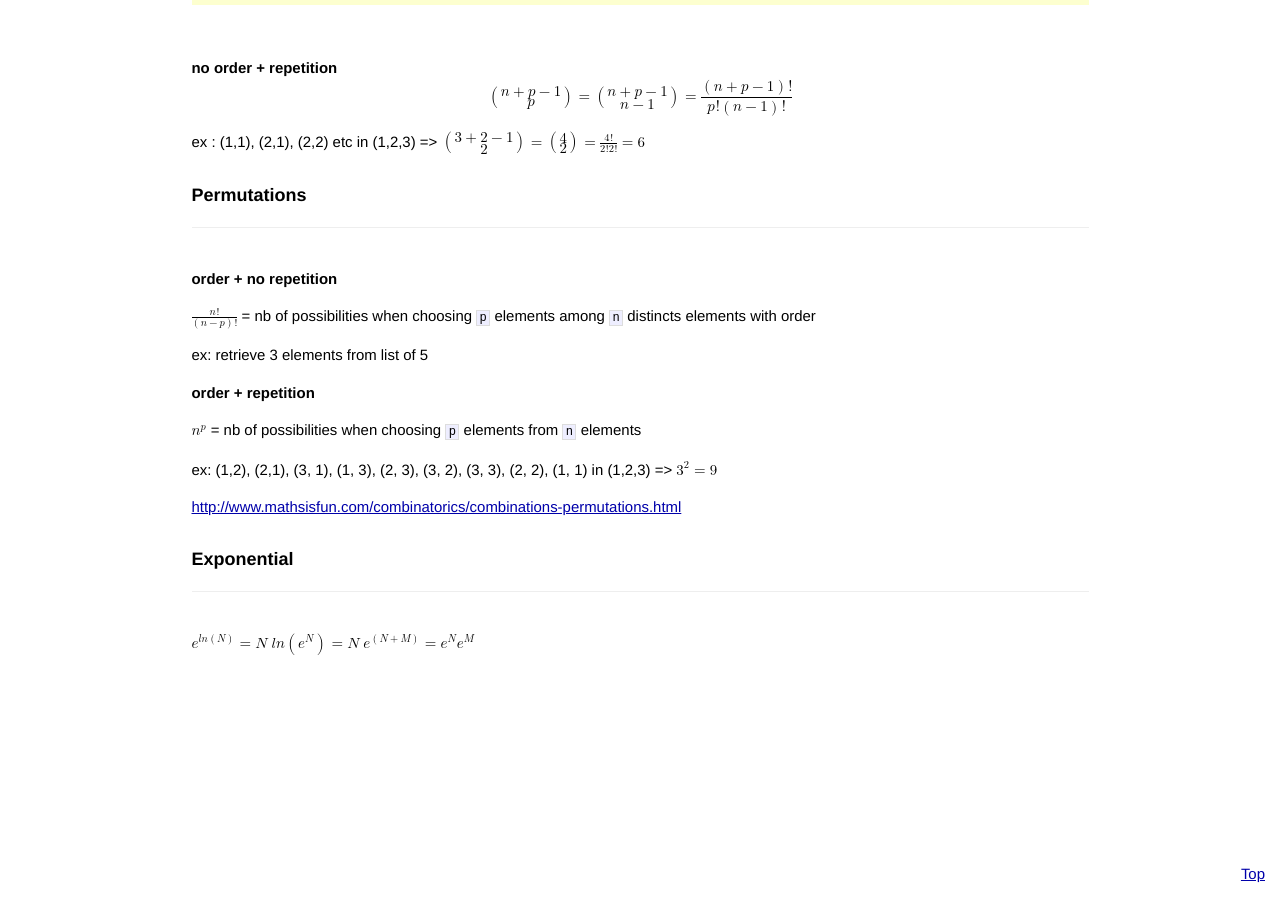
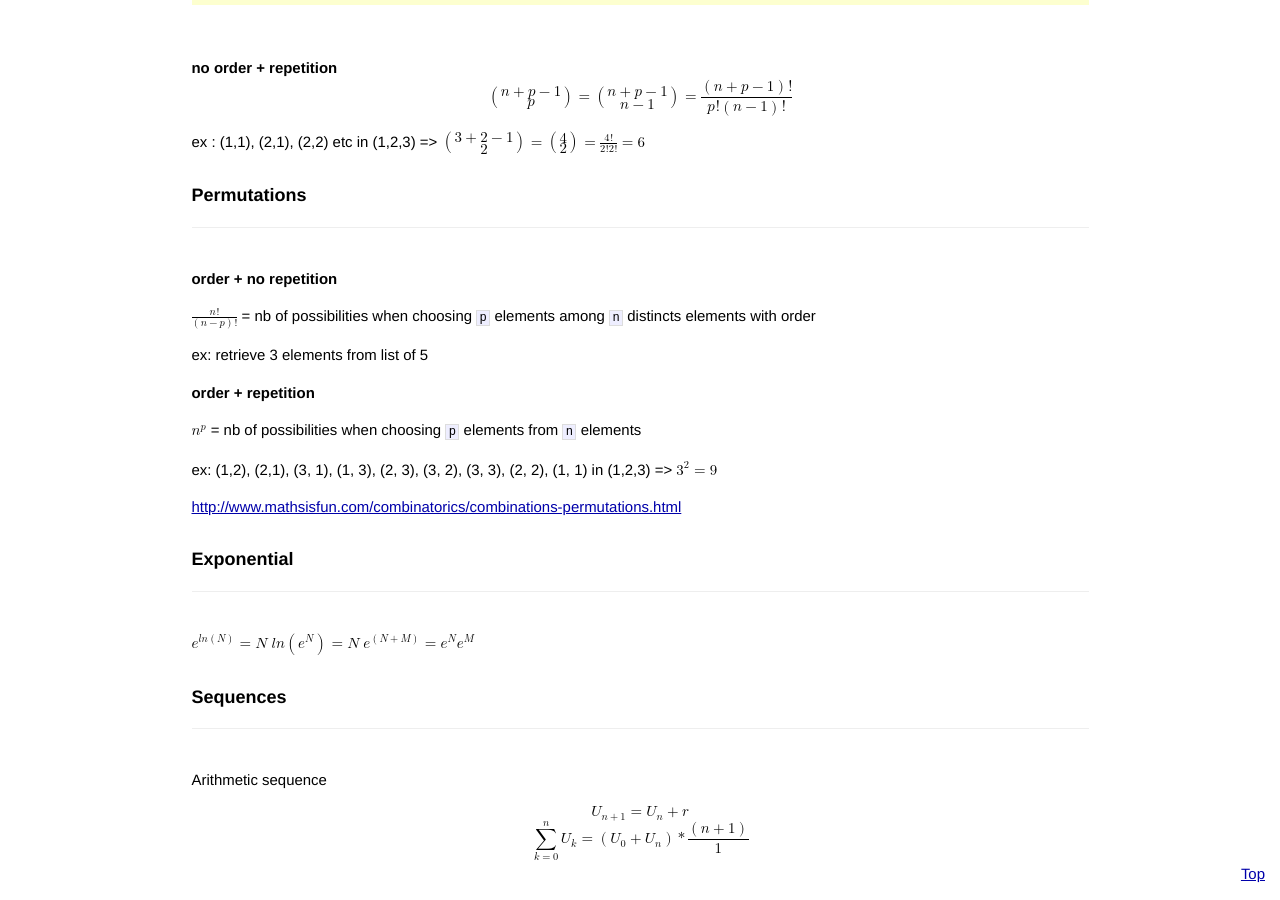
Before and after one commit to eloone/cs, a Jekyll site: the page built from maths/index.md, in a window 1280 px wide and 900 px high, scrolled down 1666 px. Built offline with Jekyll 4.4.1, drawn with Linux system fonts in a browser that asks for light colours; Markdown is read by kramdown in place of the engine named in the settings; before the commit the page ends 2376 px from its top, so only the background shows below that.

Commit message:
Update index.md

```diff
--- a/maths/index.md
+++ b/maths/index.md
@@ -112,3 +112,12 @@ ex: (1,2), (2,1), (3, 1), (1, 3), (2, 3), (3, 2), (3, 3), (2, 2), (1, 1) in (1,2
 $$e^{ln(N)} = N$$
 $$ln(e^N) = N$$
 $$e^(N+M) = e^Ne^M$$
+
+<a name="seq"></a>
+##Sequences
+
+Arithmetic sequence
+
+$$U_{n+1} = U_n + r$$
+
+$$∑↙{k=0}↖n U_k =  (U_0 + U_n ) * (n + 1) /1$$
```
